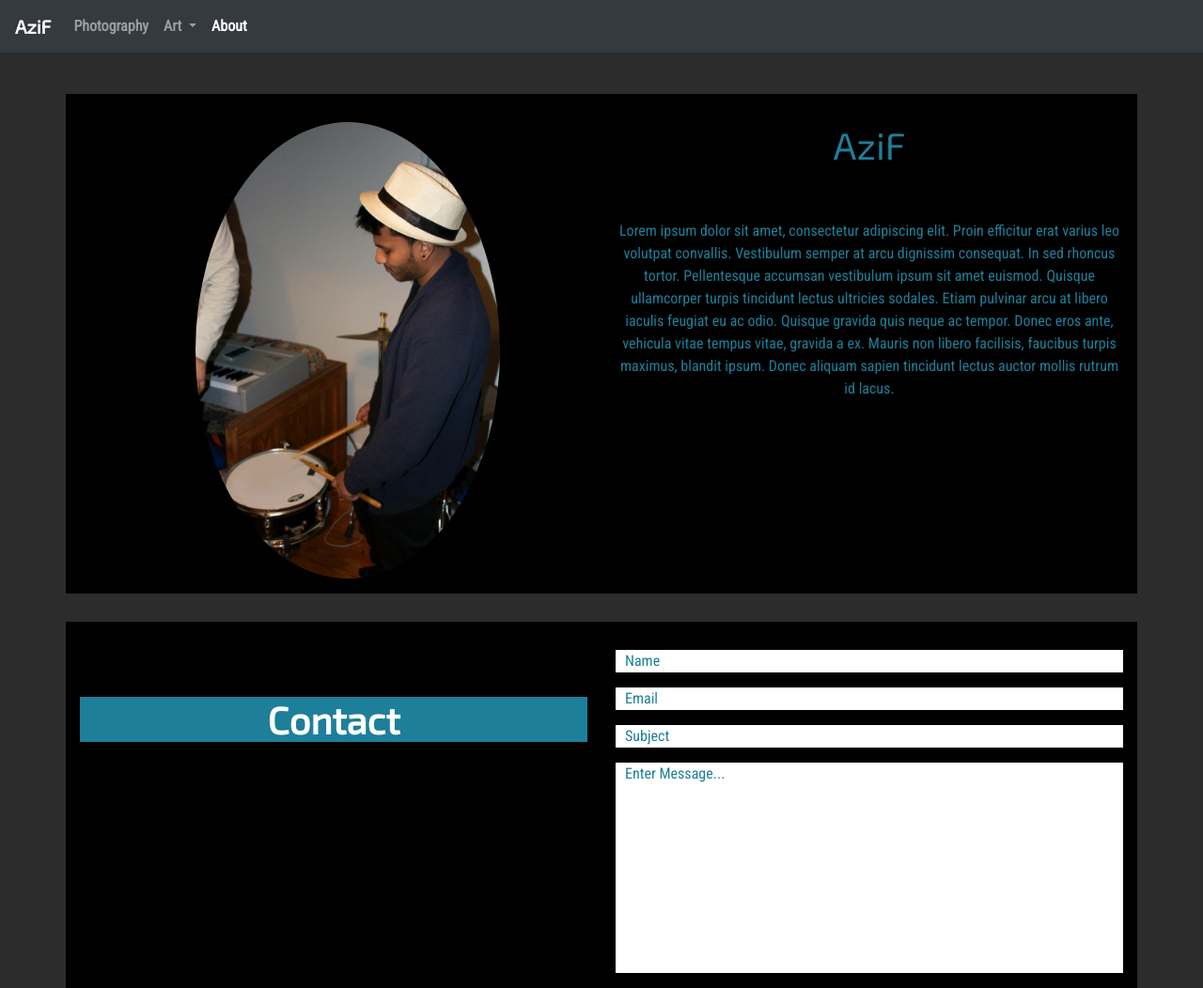
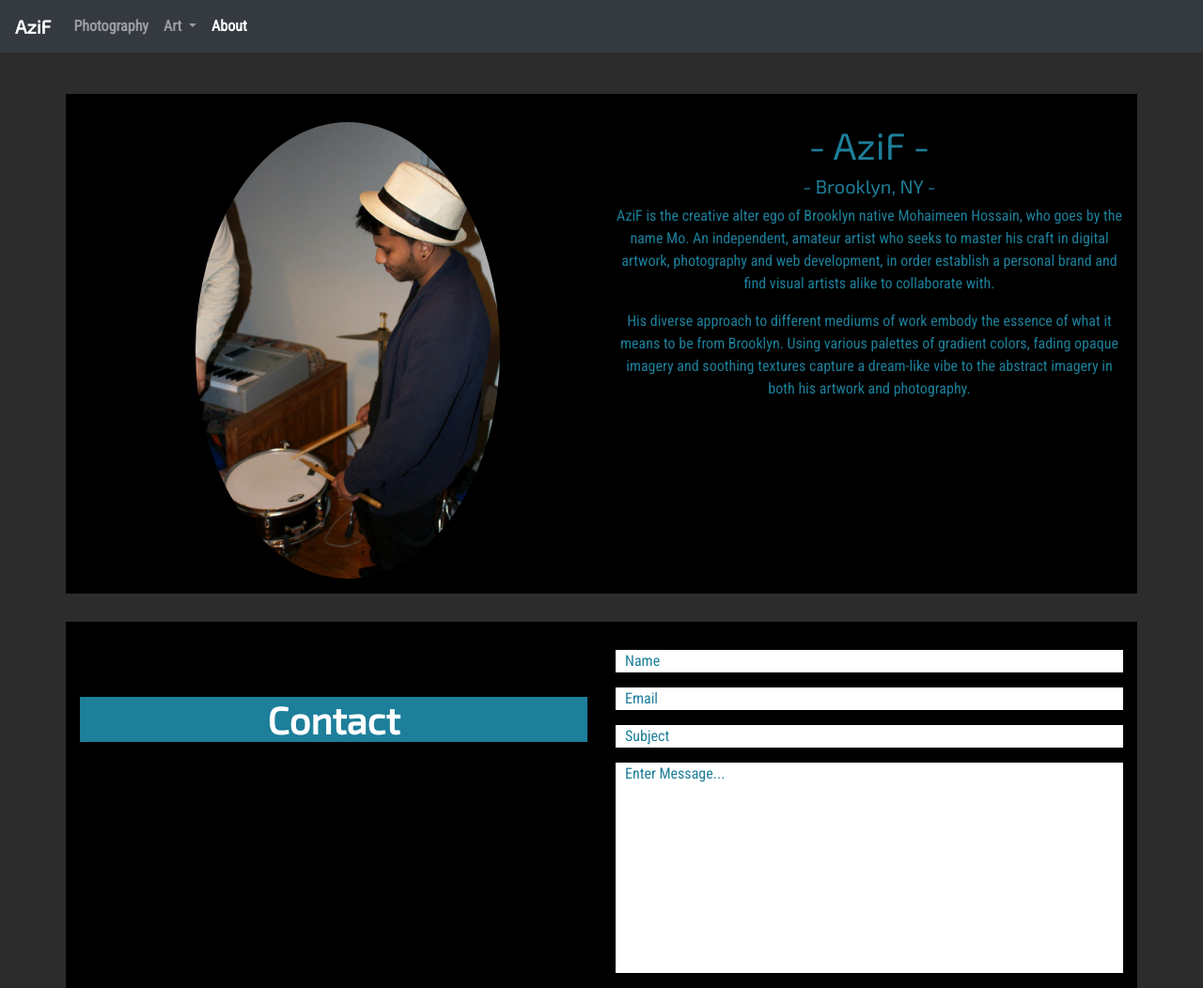
Before and after one commit to mo-as-if/MMP200, a plain HTML site: page about.html in a window 1280 px wide. Shown: the whole page at 94% size. Drawn offline with Linux system fonts and the light colour scheme.

Commit message:
about text updated

```diff
--- a/about.html
+++ b/about.html
@@ -55,8 +55,10 @@
         <p><img src="images/me.jpg" class="img-fluid" id="me" alt="Responsive image"></p>
       </div>
       <div class="col-sm">
-        <h1>AziF</h1><br/><br/>
-        <p>Lorem ipsum dolor sit amet, consectetur adipiscing elit. Proin efficitur erat varius leo volutpat convallis. Vestibulum semper at arcu dignissim consequat. In sed rhoncus tortor. Pellentesque accumsan vestibulum ipsum sit amet euismod. Quisque ullamcorper turpis tincidunt lectus ultricies sodales. Etiam pulvinar arcu at libero iaculis feugiat eu ac odio. Quisque gravida quis neque ac tempor. Donec eros ante, vehicula vitae tempus vitae, gravida a ex. Mauris non libero facilisis, faucibus turpis maximus, blandit ipsum. Donec aliquam sapien tincidunt lectus auctor mollis rutrum id lacus.</p>
+        <h1> - AziF - </h1>
+        <h5> - Brooklyn, NY - </h5>
+        <p>AziF is the creative alter ego of Brooklyn native Mohaimeen Hossain, who goes by the name Mo. An independent, amateur artist who seeks to master his craft in digital artwork, photography and web development, in order establish a personal brand and find visual artists alike to collaborate with.</p>
+        <p>His diverse approach to different mediums of work embody the essence of what it means to be from Brooklyn. Using various palettes of gradient colors, fading opaque imagery and soothing textures capture a dream-like vibe to the abstract imagery in both his artwork and photography.</p>
       </div>
     </div>
 </div>
--- a/helloworld.css
+++ b/helloworld.css
@@ -28,7 +28,7 @@ body{
   padding-top: 30px;
 }
 
-h1 {
+h1, h5 {
   color: #1d7f9a;
   font-family: 'Exo 2', sans-serif;
   font-weight: 'bold';
```
